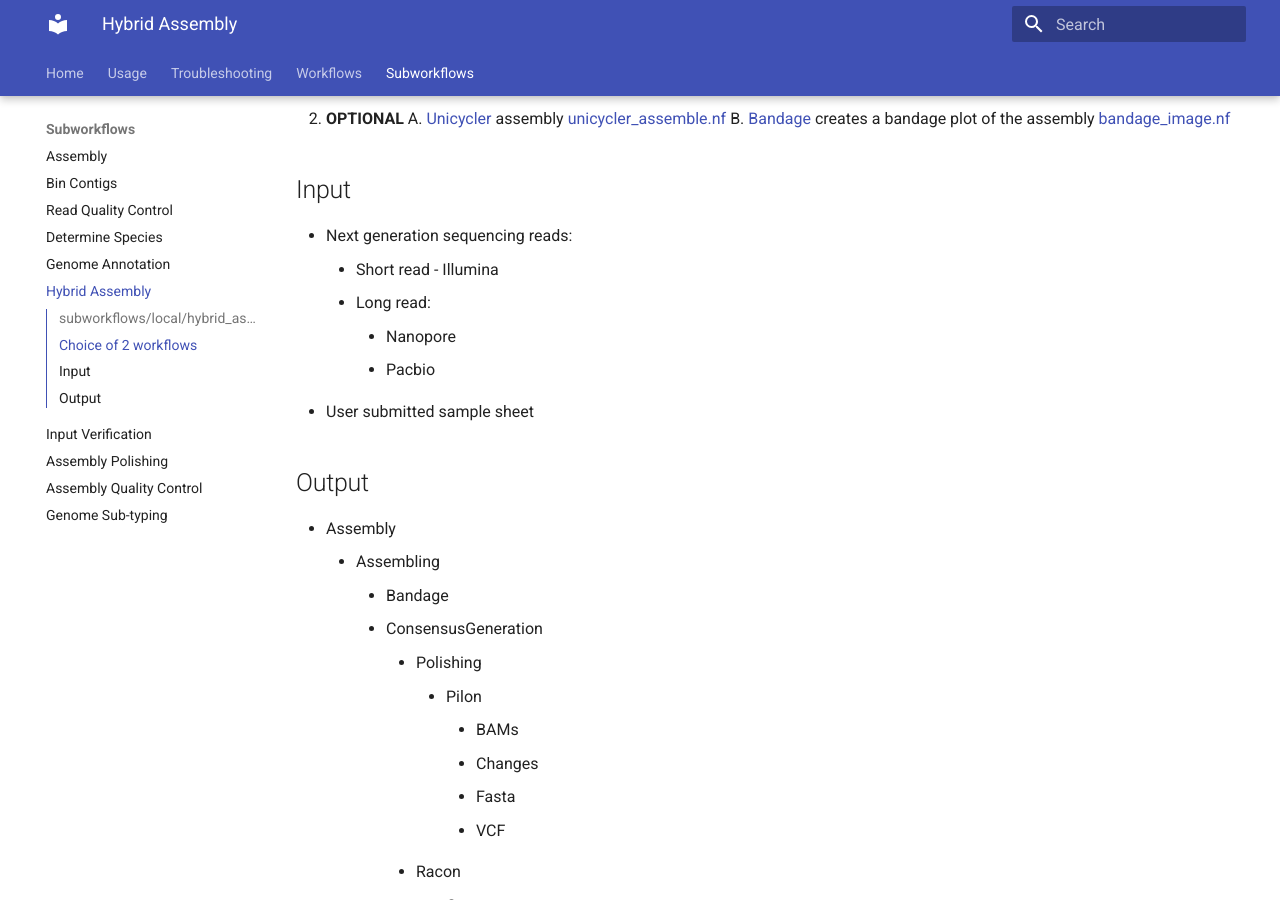
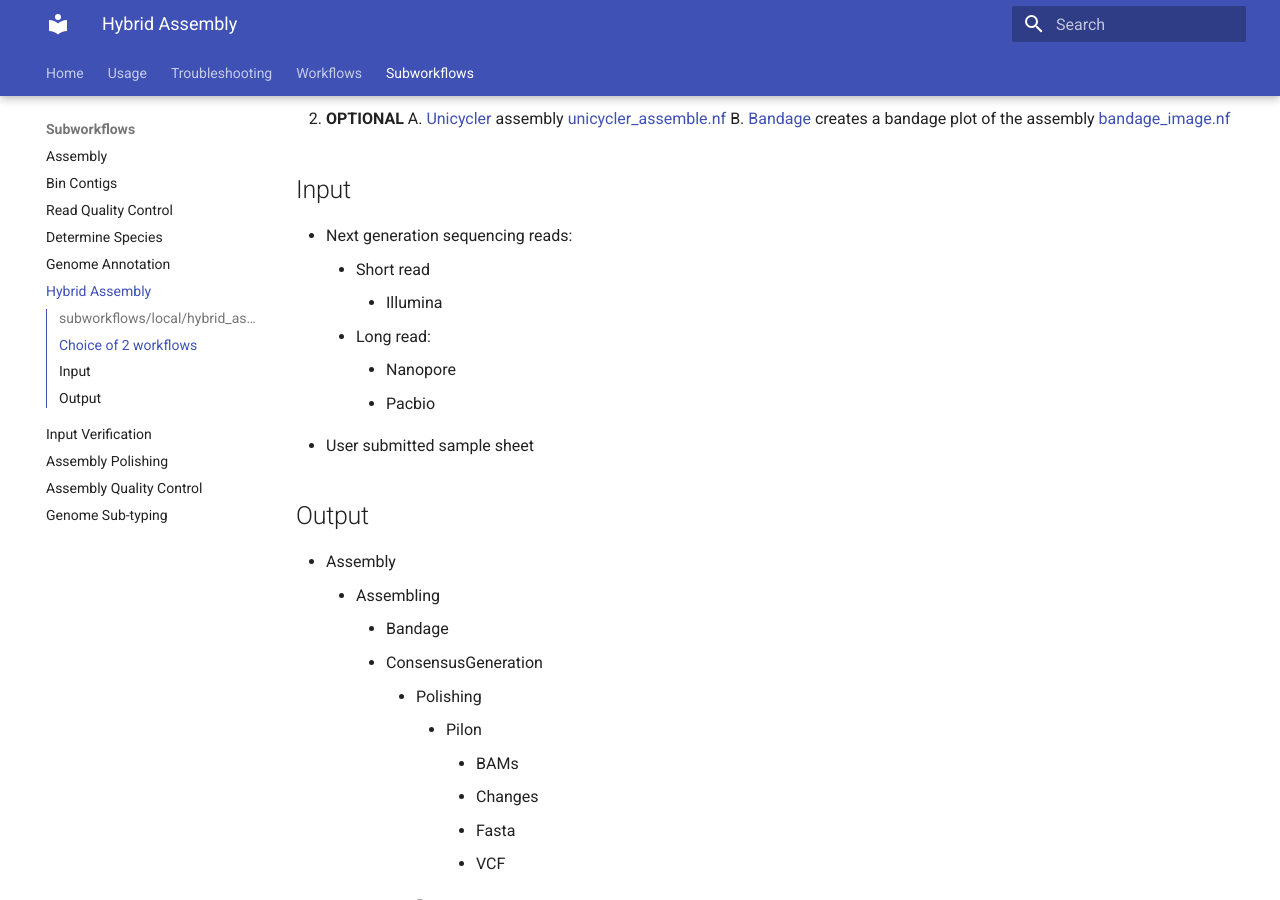
Before and after one commit to phac-nml/mikrokondo, an MkDocs documentation site: the page built from docs/subworkflows/hybrid_assembly.md, in a window 1280 px wide and 900 px high, scrolled down 332 px. Built offline with MkDocs 1.6.1 and Material for MkDocs 9.7.7, drawn with Linux system fonts in a browser that asks for light colours.

```diff
--- a/docs/subworkflows/hybrid_assembly.md
+++ b/docs/subworkflows/hybrid_assembly.md
@@ -14,7 +14,8 @@
 
 ## Input
 - Next generation sequencing reads:
-    + Short read - Illumina
+    + Short read
+        * Illumina
     + Long read:
         * Nanopore
         * Pacbio
```
